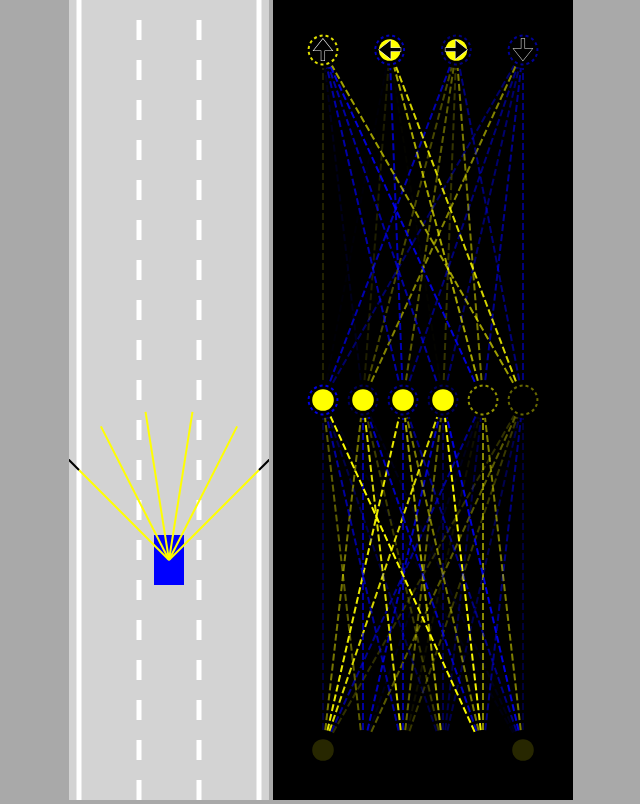
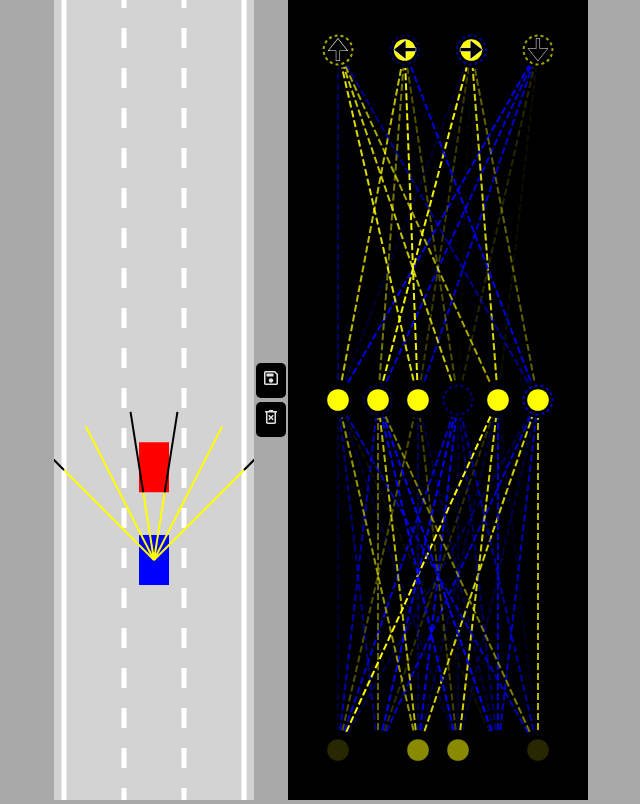
Before and after one commit to rohit-b04/self-driving-car-sim, a plain HTML site: page index.html in a window 1280 px wide. Shown: the whole page, without its empty margins (319-959 px from the left). Drawn offline with Linux system fonts and the light colour scheme.

Commit message:
Enhance car simulation UI with save and discard buttons; update car drawing logic to support best car visualization

```diff
--- a/car.js
+++ b/car.js
@@ -113,7 +113,7 @@ class Car {
         this.x -= Math.sin(this.angle)*this.speed;
         this.y -= Math.cos(this.angle)*this.speed;
     }
-    draw(ctx) {
+    draw(ctx, drawSensor=false) {
 
         if(this.damaged) ctx.fillStyle="gray";
         else ctx.fillStyle=this.color;
@@ -125,6 +125,6 @@ class Car {
         }
         ctx.fill();
 
-        if(this.sensor)this.sensor.draw(ctx)
+        if(this.sensor && drawSensor)this.sensor.draw(ctx)
     }
 }
--- a/index.html
+++ b/index.html
@@ -4,12 +4,12 @@
     <link rel="stylesheet" href="style.css" />
 </head>
 <body>
-    <canvas id="carCanvas">
-
-    </canvas>
-    <canvas id="networkCanvas">
-
-    </canvas>
+    <canvas id="carCanvas"></canvas>
+    <div id="verticalButtons">
+        <button onclick="save()"><img src="save.svg" alt="save button"></button>
+        <button onclick="discard()"><img src="discard.svg" alt="discard button"></button>
+    </div>
+    <canvas id="networkCanvas"></canvas>
     <script src="visualizer.js"></script>
     <script src="network.js"></script>
     <script src="utils.js"></script>
--- a/main.js
+++ b/main.js
@@ -11,30 +11,69 @@ const carCtx = carCanvas.getContext("2d");
 const networkCtx = networkCanvas.getContext("2d");
 
 const road = new Road(carCanvas.width/2, carCanvas.width*0.9)
-const car = new Car(road.getLaneCenter(1), 100, 30, 50, "AI","blue");
+
+const N = 100;
+const cars = generateCars(N);
+let bestCar = cars[0];
+//console.log(localStorage.getItem("bestBrain"))
+if(localStorage.getItem("bestBrain")) {
+    bestCar.brain = JSON.parse(
+        localStorage.getItem("bestBrain")
+    )
+}
+
 const traffic = [
     new Car(road.getLaneCenter(1), -100, 30, 50, "DUMMY","red",3)
 ]
 
 
 animate()
+
+function save() {
+    localStorage.setItem("bestBrain",
+        JSON.stringify(bestCar.brain)
+    )
+}
+
+function discard() {
+    localStorage.removeItem("bestBrain");
+}
+
+function generateCars(N) {
+    const cars = [];
+    for(let i = 1;i <= N;i++) {
+        cars.push(new Car(road.getLaneCenter(1), 100, 30, 50, "AI", "blue"))
+    }
+    return cars;
+}
+
 function animate(time) {
     for(let i = 0;i < traffic.length;i++) {
         traffic[i].update(road.borders, []);
     }
-    car.update(road.borders, traffic);
+
+    for(let i = 0;i < cars.length;i++) cars[i].update(road.borders, traffic);
+
+    bestCar = cars.find(
+        c=> c.y == Math.min(...cars.map(c=>c.y))
+    ); // we are always centered to the car which goes only forward.
+
     carCanvas.height = window.innerHeight;
     networkCanvas.height = window.innerHeight;
     carCtx.save();
-    carCtx.translate(0, -car.y+carCanvas.height*0.7);
+    carCtx.translate(0, -bestCar.y+carCanvas.height*0.7);
     road.draw(carCtx);
 
 
     for(let i = 0;i < traffic.length;i++) traffic[i].draw(carCtx);
-    car.draw(carCtx);
+
+    carCtx.globalAlpha = 0.2
+    for(let i = 0;i < cars.length;i++) cars[i].draw(carCtx);
+    carCtx.globalAlpha = 1;
+    bestCar.draw(carCtx, true);
     carCtx.restore();
     networkCtx.lineDashOffset = -time/50;
-    Visualizer.drawNetwork(networkCtx, car.brain);
+    Visualizer.drawNetwork(networkCtx, bestCar.brain);
 
 
     requestAnimationFrame(animate); // requestAnimateFrame calls the animate method again and again many times we want, it gives the illusion of movement
--- a/style.css
+++ b/style.css
@@ -2,12 +2,31 @@ body {
     margin: 0;
     background: darkgrey;
     overflow: hidden;
-    text-align: center;
-
+    display: flex;
+    justify-content: center;
+    align-items: center;
 }
 
+#verticalButtons {
+    display: flex;
+    flex-direction: column;
+}
+
+button {
+    border: none;
+    background-color: black;
+    border-radius: 5px;
+    padding: 5px 5px 7px 5px;
+    margin: 2px;
+    cursor: pointer;
+}
+
+button:hover {
+    background: blue;
+}
 
 #networkCanvas {
+
     background: black;
 }
 
```
Also changed, not shown: discard.svg (added), save.svg (added).
